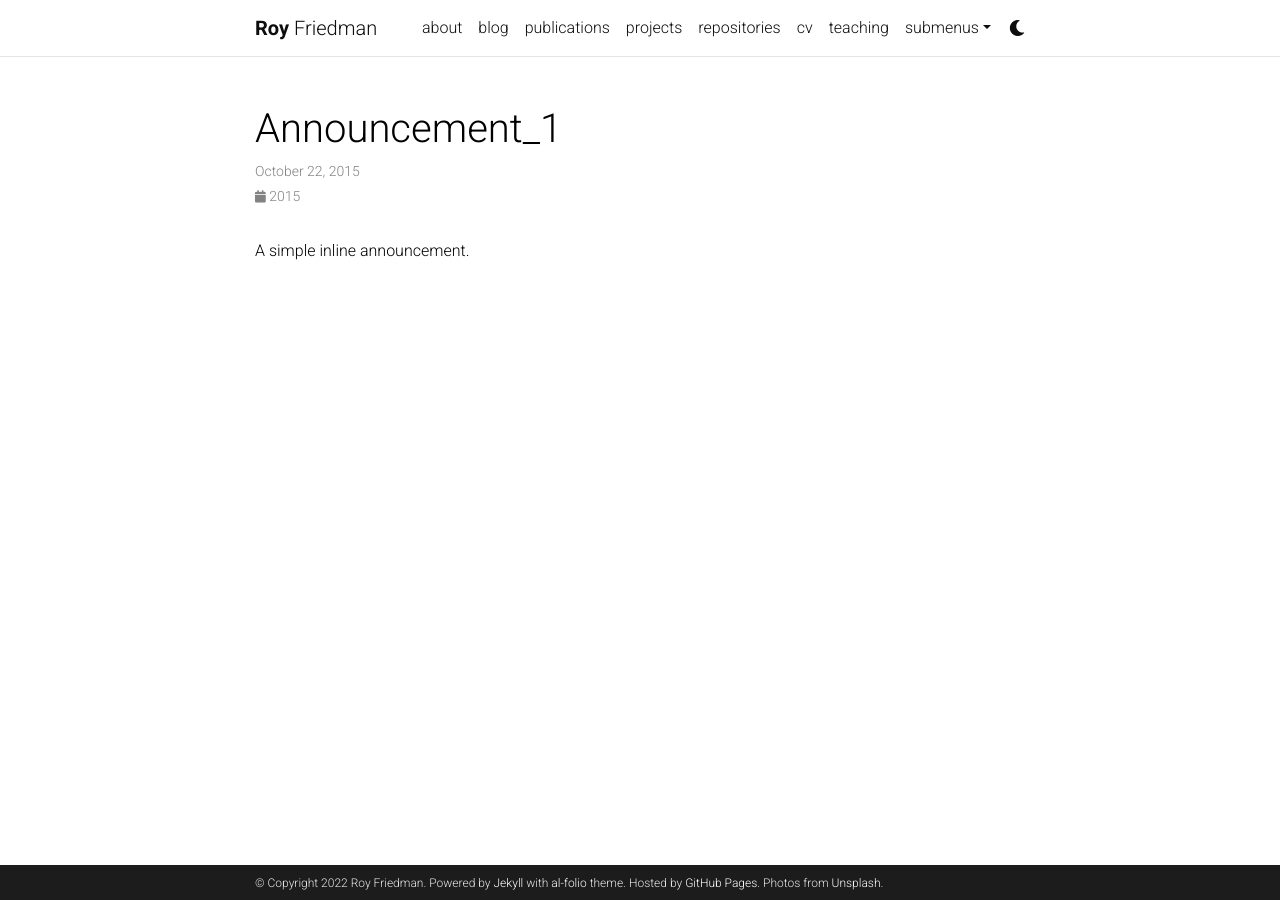
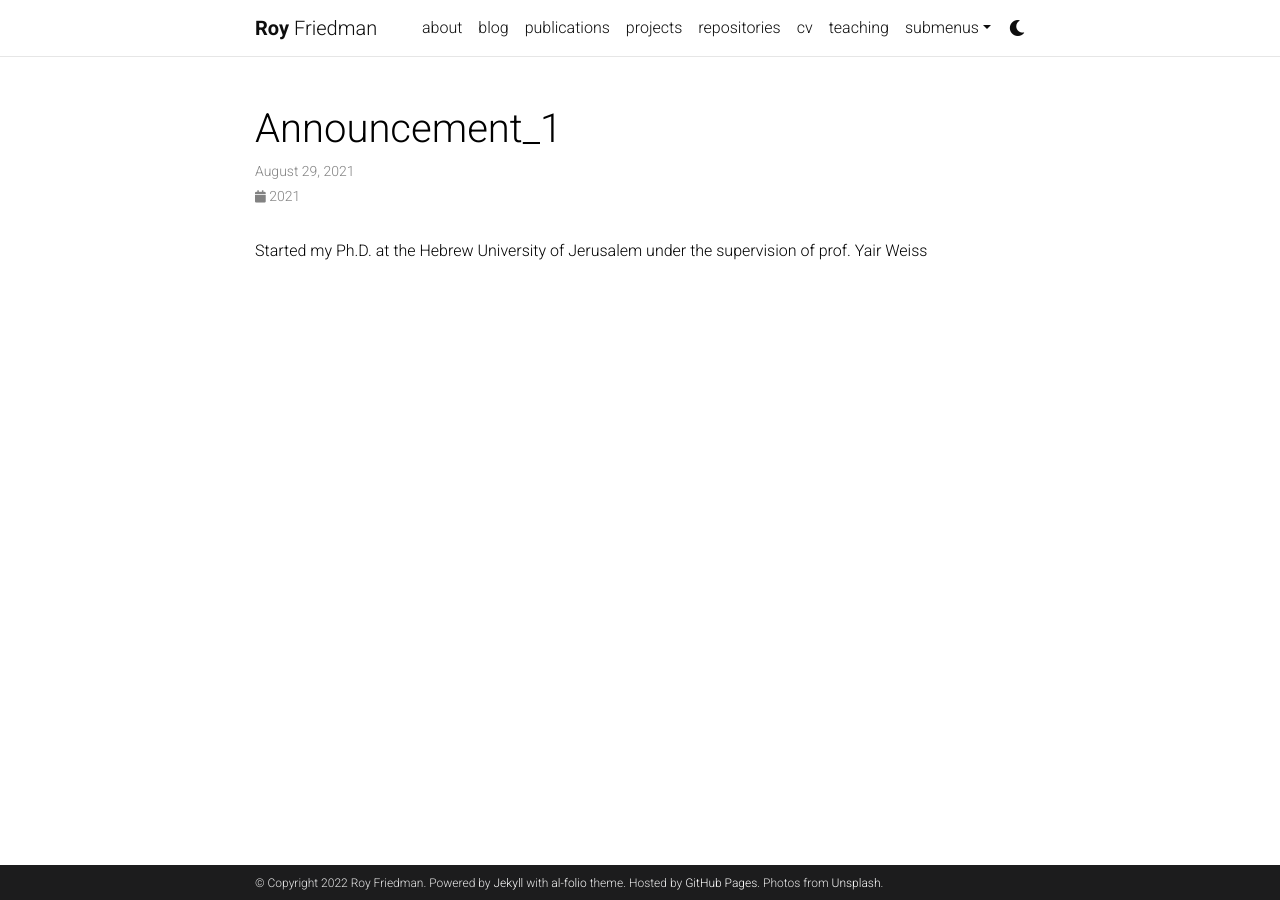
Before and after one commit to friedmanroy/friedmanroy.github.io, a Jekyll site: the page built from _news/announcement_1.md, in a window 1280 px wide. Built offline with Jekyll 4.4.1, drawn with Linux system fonts in a browser that asks for light colours; comment, search, counter and statistics services are not loaded; a style sheet for code colours, icons or effects is not loaded.

Commit message:
Update announcement_1.md

```diff
--- a/_news/announcement_1.md
+++ b/_news/announcement_1.md
@@ -1,7 +1,7 @@
 ---
 layout: post
-date: 2015-10-22 15:59:00-0400
+date: 2021-8-29 12:00:00-0400
 inline: true
 ---
 
-A simple inline announcement.
+Started my Ph.D. at the Hebrew University of Jerusalem under the supervision of prof. Yair Weiss
```
